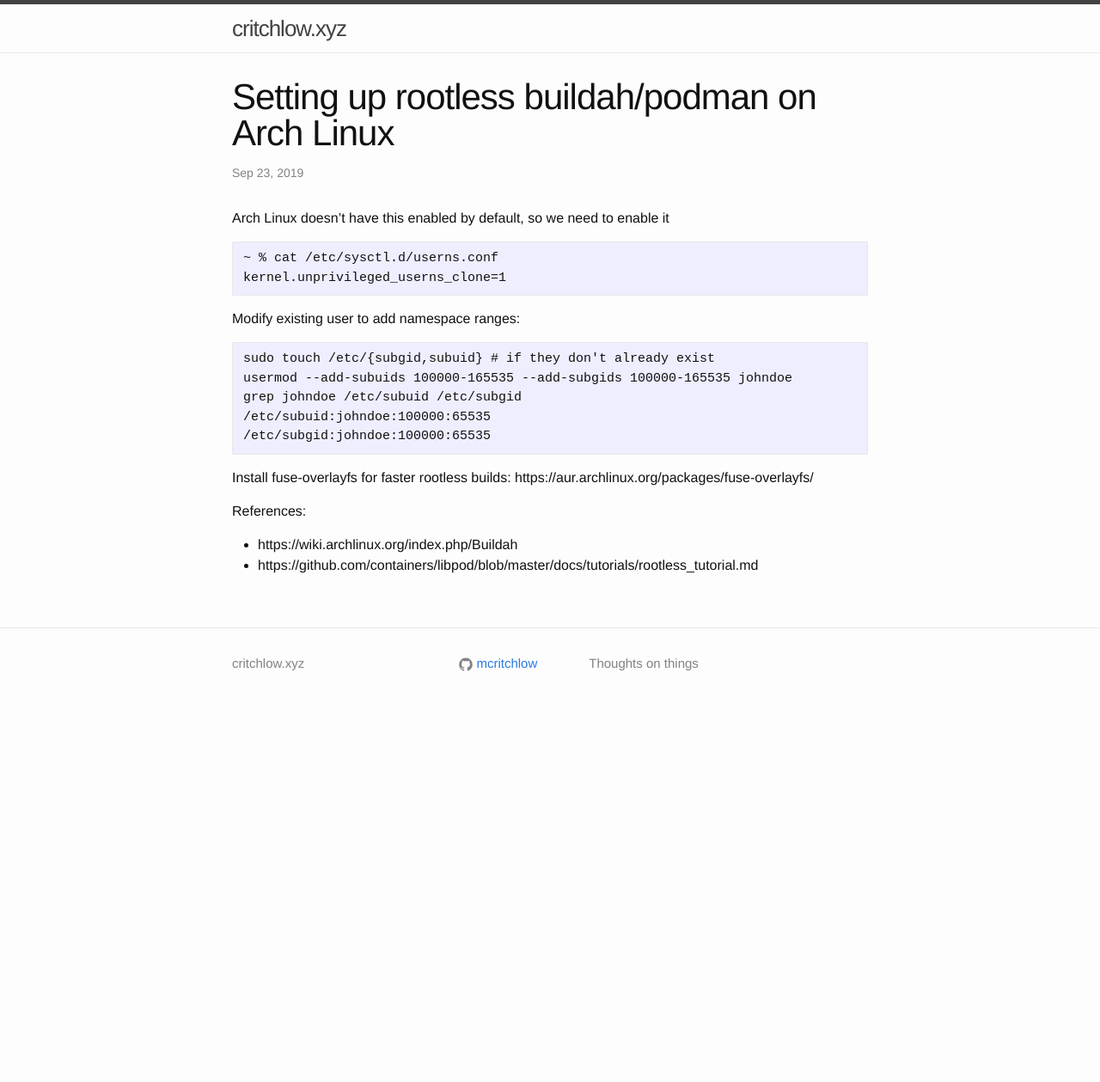
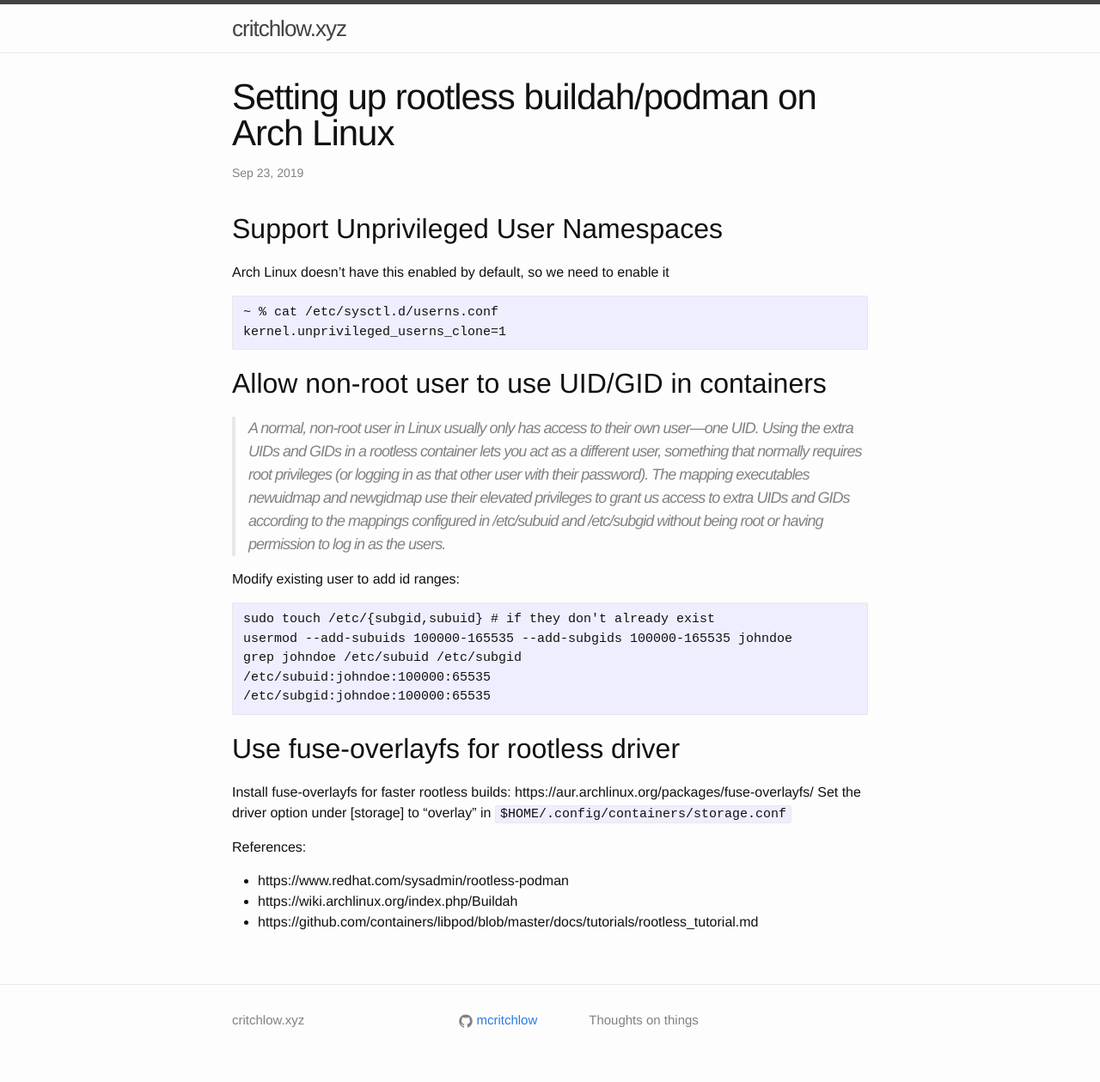
Before and after one commit to mcritchlow/mcritchlow.github.io, a Jekyll site: the page built from _posts/2019-09-23-rootless-podman.markdown, in a window 1280 px wide. Shown: the whole page at 86% size. Built offline with Jekyll 4.4.1, drawn with Linux system fonts in a browser that asks for light colours; before the commit the page ends 900 px from its top, so only the background shows below that.

Commit message:
extra stuff

````diff
--- a/_posts/2019-09-23-rootless-podman.markdown
+++ b/_posts/2019-09-23-rootless-podman.markdown
@@ -4,13 +4,17 @@ title:  "Setting up rootless buildah/podman on Arch Linux"
 date:   2019-09-23
 ---
 
+## Support Unprivileged User Namespaces
 Arch Linux doesn't have this enabled by default, so we need to enable it
 ```
 ~ % cat /etc/sysctl.d/userns.conf
 kernel.unprivileged_userns_clone=1
 ```
 
-Modify existing user to add namespace ranges:
+## Allow non-root user to use UID/GID in containers
+> A normal, non-root user in Linux usually only has access to their own user—one UID. Using the extra UIDs and GIDs in a rootless container lets you act as a different user, something that normally requires root privileges (or logging in as that other user with their password). The mapping executables newuidmap and newgidmap use their elevated privileges to grant us access to extra UIDs and GIDs according to the mappings configured in /etc/subuid and /etc/subgid without being root or having permission to log in as the users.
+
+Modify existing user to add id ranges:
 ```
 sudo touch /etc/{subgid,subuid} # if they don't already exist
 usermod --add-subuids 100000-165535 --add-subgids 100000-165535 johndoe
@@ -19,8 +23,13 @@ grep johndoe /etc/subuid /etc/subgid
 /etc/subgid:johndoe:100000:65535
 ```
 
+## Use fuse-overlayfs for rootless driver
 Install fuse-overlayfs for faster rootless builds: https://aur.archlinux.org/packages/fuse-overlayfs/
+Set the driver option under [storage] to "overlay" in `$HOME/.config/containers/storage.conf`
+
+
 
 References:
+- https://www.redhat.com/sysadmin/rootless-podman
 - https://wiki.archlinux.org/index.php/Buildah
 - https://github.com/containers/libpod/blob/master/docs/tutorials/rootless_tutorial.md
````
